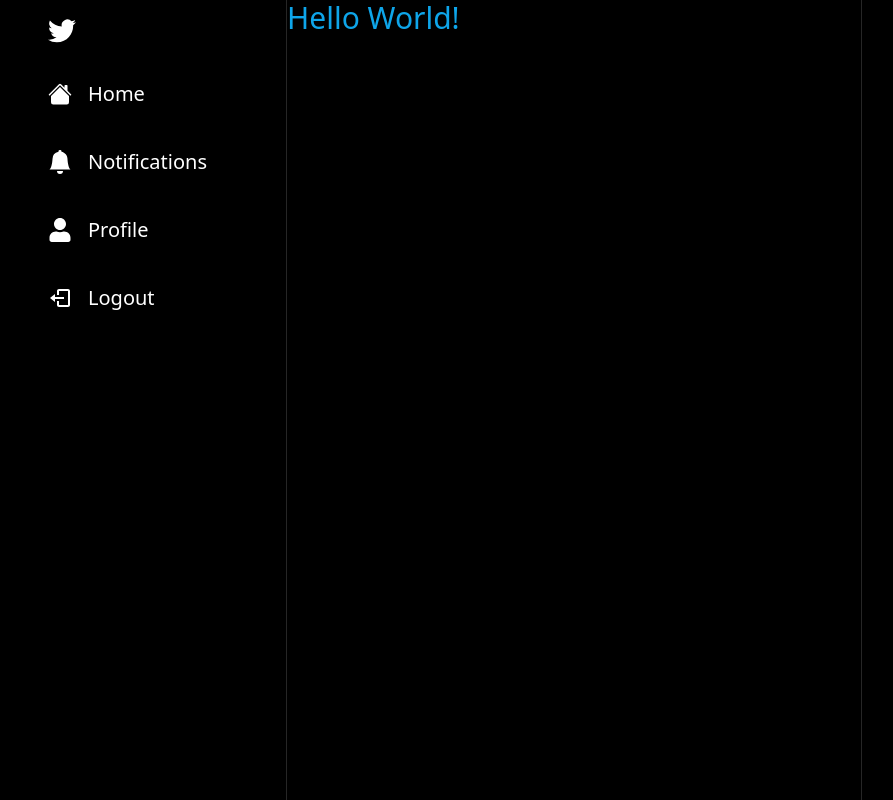
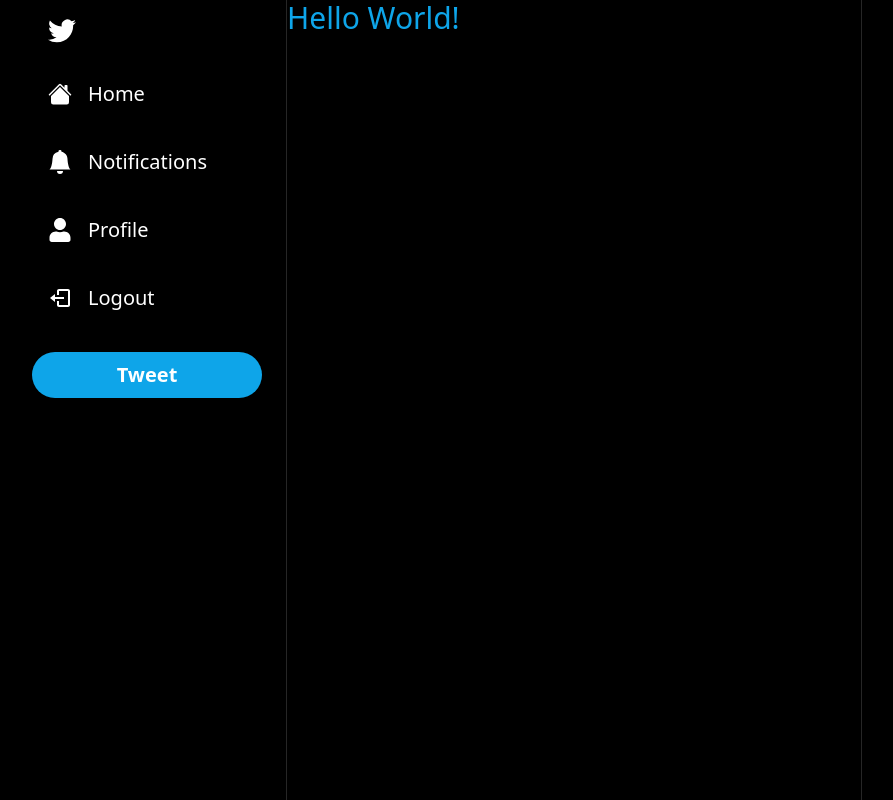
Before and after one commit to dylanquaale/twitter_clone, a Next.js app: page / in a window 1280 px wide. Shown: the whole page, without its empty margins (66-959 px from the left). Built offline with nearby package versions, Linux system fonts and the light colour scheme.

Commit message:
tweet  btn made

```diff
--- a/components/layout/SidebarTweetButton.tsx
+++ b/components/layout/SidebarTweetButton.tsx
@@ -1,8 +1,58 @@
+import { useRouter } from "next/router";
+import { FaFeather } from "react-icons/fa";
+
 const SidebarTweetButton = () => {
-return (
-    <div></div>
-)
+  const router = useRouter();
 
-}
+  return (
+    <div onClick={() => router.push("/")}>
+      <div
+        className="
+    mt-6
+    lg:hidden
+    rounded-full
+    h-14
+    w-14
+    flex
+    items-center
+    justify-center
+    bg-sky-500
+    hover:bg-opacity-80
+    transition
+    cursor-pointer
+    "
+      >
+        <FaFeather size={24} color="white" />
+      </div>
+      <div
+        className="
+        mt-6
+        hidden
+        lg:block
+        px-4
+        py-2
+        rounded-full
+        bg-sky-500
+        hover:bg-opacity-90
+        cursor-pointer
+        transition
+        "
+      >
+        <p
+          className="
+            hidden
+            lg:block
+            text-center
+            font-semibold
+            text-white
+            text-[20px]
+        "
+        >
+          Tweet
+        </p>
+      </div>
+    </div>
+  );
+};
 
-export default SidebarTweetButton
+export default SidebarTweetButton;
```
